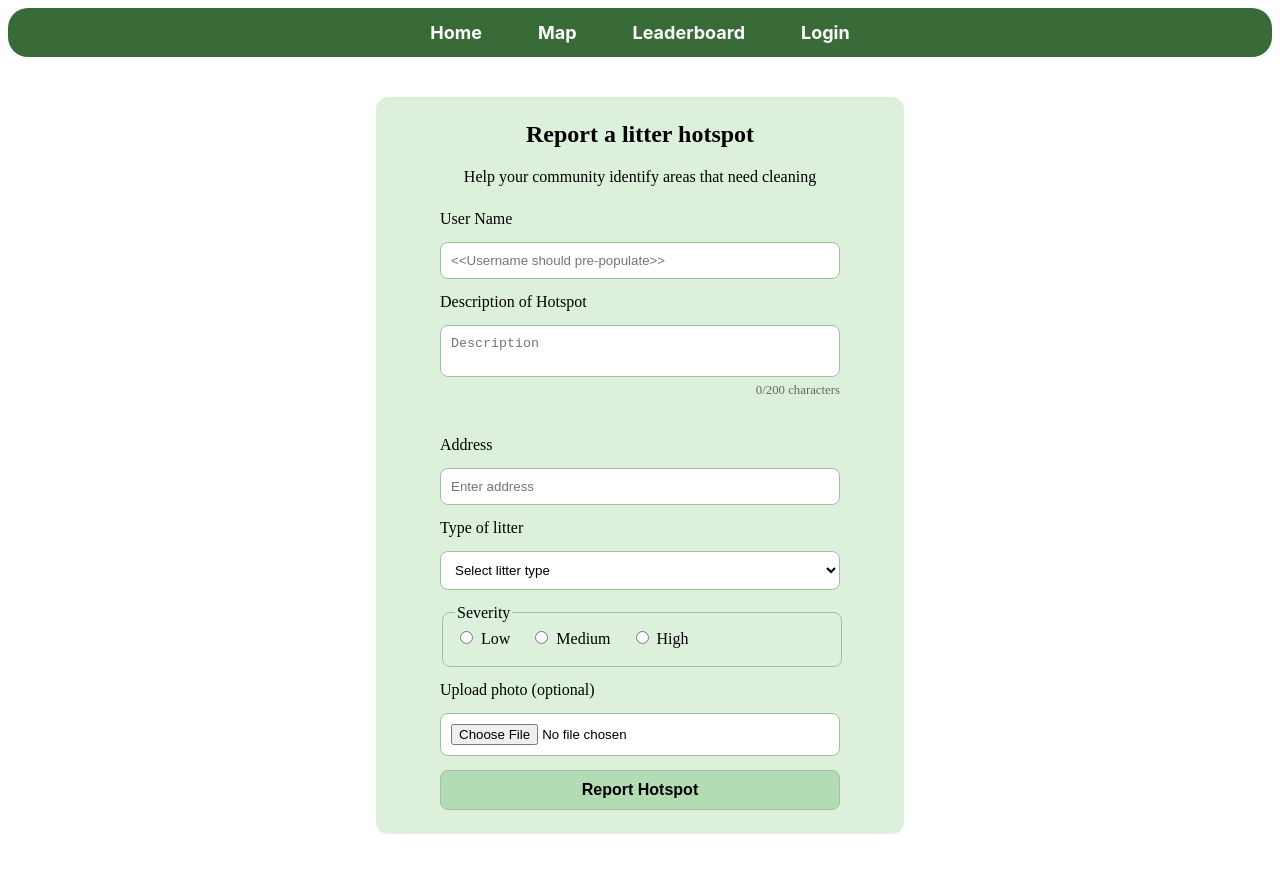
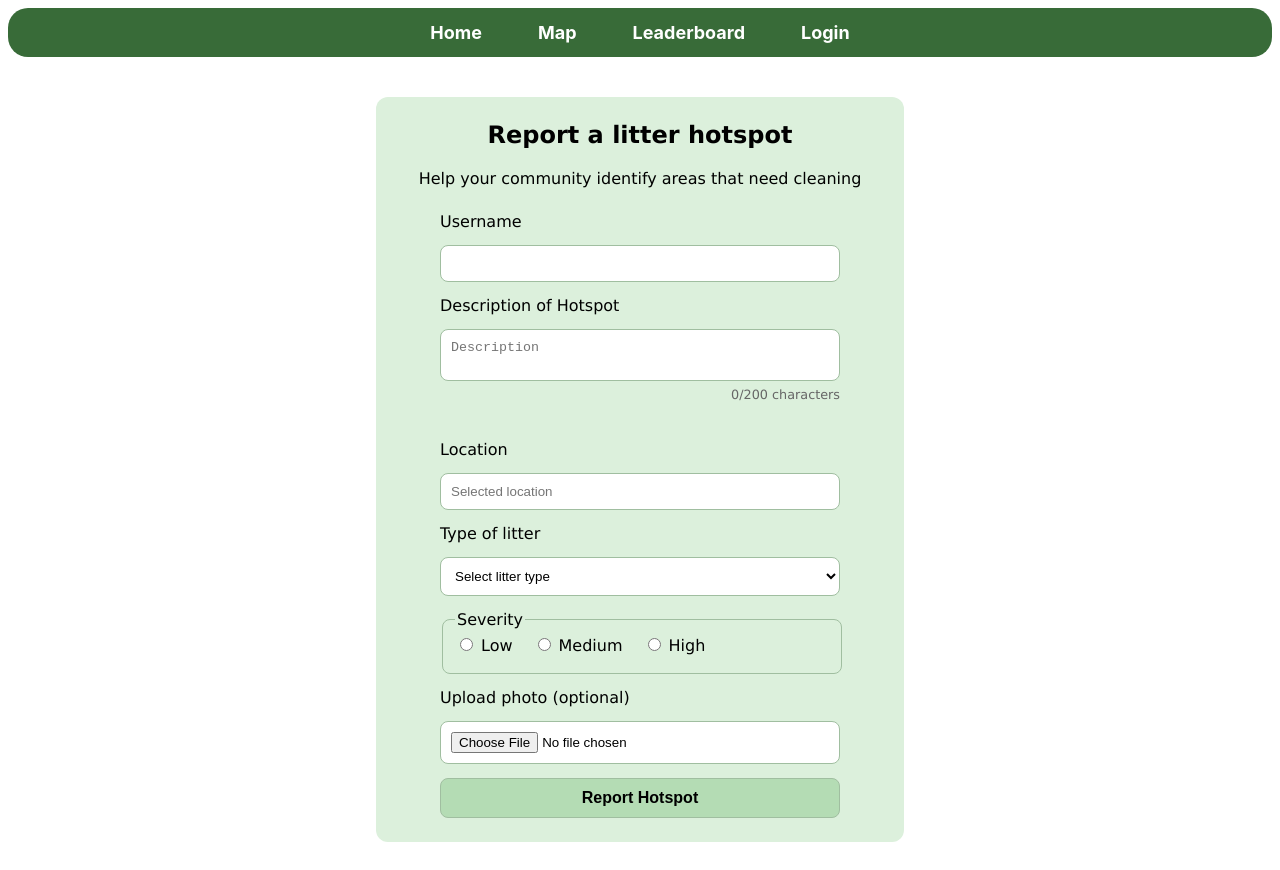
Before and after one commit to andrinanisbet/cleanquest, a React (Vite) app in the folder client/: page /report-hotspot in a window 1280 px wide. Built offline with nearby package versions, Linux system fonts and the light colour scheme.

Commit message:
Enhance report hotspot form fields - username and location

```diff
--- a/client/src/index.css
+++ b/client/src/index.css
@@ -14,3 +14,9 @@
   color: black;
   cursor: pointer;
 }
+
+body {
+  /* font-family: "Inter", sans-serif; */
+  /* font-family:'Segoe UI', Tahoma, Geneva, Verdana, sans-serif; */
+  font-family: Verdana, Geneva, Tahoma, sans-serif;
+}
--- a/client/src/pages/reportHotspotPage/reportHotspot.jsx
+++ b/client/src/pages/reportHotspotPage/reportHotspot.jsx
@@ -1,4 +1,4 @@
-import { useState } from "react";
+import { useState, useEffect } from "react";
 import { useSelector } from "react-redux";
 import { useNavigate } from "react-router-dom";
 import "./reportHotspot.css";
@@ -6,9 +6,8 @@ import "./reportHotspot.css";
 export default function ReportHotspot() {
   const navigate = useNavigate();
 
-/*  Retrieve the location selected on the map from the Redux store.
-    Redux was chosen so the selected coordinates can be shared between the map page
-    and the hotspot reporting page without needing to pass data through multiple components */
+/*  Retrieve the username and location selected on the map from the Redux store.
+    Redux was chosen so the data can be shared between pages without needing to pass data through multiple components */
 
   const selectedLocation = useSelector(
     (state) => state.location.selectedLocation,
@@ -17,14 +16,30 @@ export default function ReportHotspot() {
   const lat = selectedLocation?.lat;
   const lng = selectedLocation?.lng;
 
+  const currentUser = useSelector((state) => state.auth.currentUser);
+
+  const username =
+    currentUser?.username ||
+    currentUser?.name ||
+    currentUser?.email ||
+    "";
+
 /* useState is used to manage form input values.
    This allows React to track user input and update the form dynamically */
 
-  const [username, setUsername] = useState("");
   const [description, setDescription] = useState("");
   const [address, setAddress] = useState("");
   const [litterType, setLitterType] = useState("");
   const [severity, setSeverity] = useState("");
+
+/* When the selected map location changes, useEffect automatically updates the
+   address field with the current coordinates. */
+
+  useEffect(() => {
+    if (lat && lng) {
+      setAddress(`${lat.toFixed(5)}, ${lng.toFixed(5)}`);
+    }
+  }, [lat, lng]);
 
   function handleSubmit(e) {
     e.preventDefault();
@@ -89,23 +104,23 @@ export default function ReportHotspot() {
         className="report-hotspot-form"
       >
 
-        <label htmlFor="username">User Name</label>
+        <label htmlFor="username">Username</label>
         <input
-          placeholder="<<Username should pre-populate>>"
+          id="username"
           value={username}
-          onChange={(e) => setUsername(e.target.value)}
-          required
+          readOnly
         />
 
         <label htmlFor="description">Description of Hotspot</label>
         <textarea
+          id="description"
           placeholder="Description"
           value={description}
           onChange={(e) => {
             setDescription(e.target.value);
             e.target.style.height = "auto";
             e.target.style.height = `${e.target.scrollHeight}px`;
-            }}
+          }}
           maxLength={200}
           required
         />
@@ -114,16 +129,13 @@ export default function ReportHotspot() {
             {description.length}/200 characters
         </p>
 
-        <label htmlFor="address">Address</label>
+        <label htmlFor="address">Location</label>
         <input
-          placeholder="Enter address"
+          id="address"
+          placeholder="Selected location"
           value={address}
-          onChange={(e) => {
-            setAddress(e.target.value);
-            e.target.style.height = "auto";
-            e.target.style.height = `${e.target.scrollHeight}px`;
-            }}
           maxLength={100}
+          readOnly
           required
         />
 
@@ -183,9 +195,8 @@ export default function ReportHotspot() {
          </div>
         </fieldset>
 
-        <label htmlFor="photo">Upload photo (optional)</label>
-
-          <input
+          <label htmlFor="photo">Upload photo (optional)</label>
+            <input
             id="photo"
             type="file"
             accept="image/*"
```
